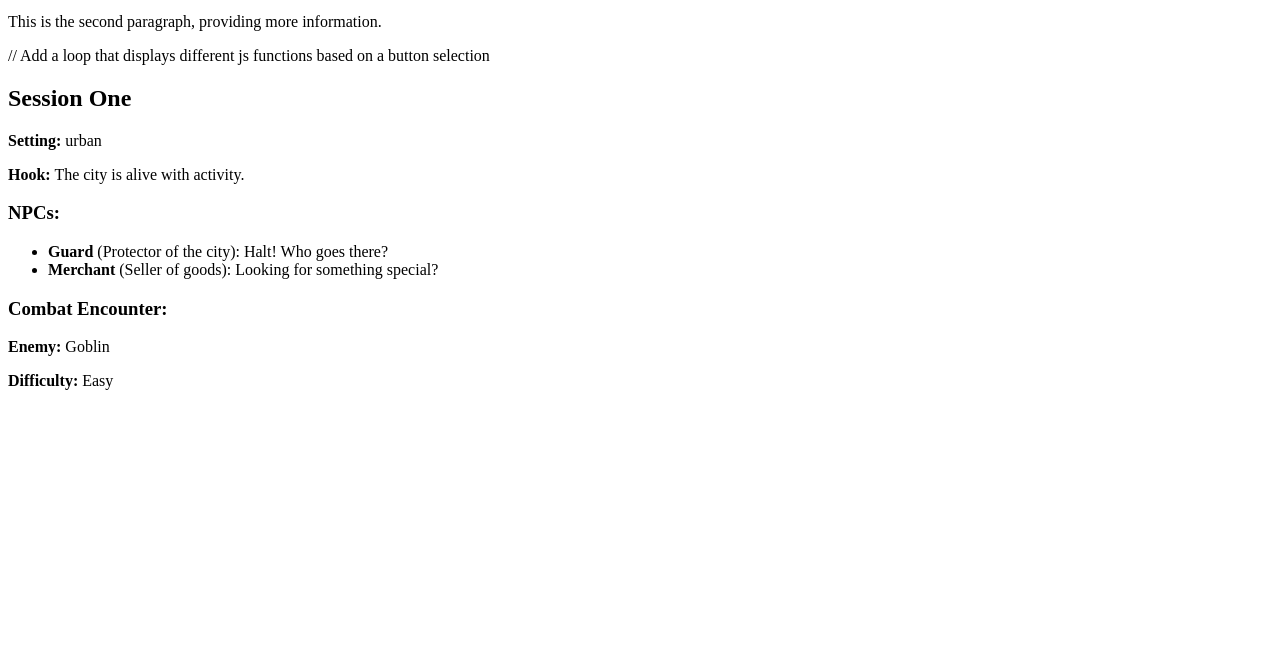
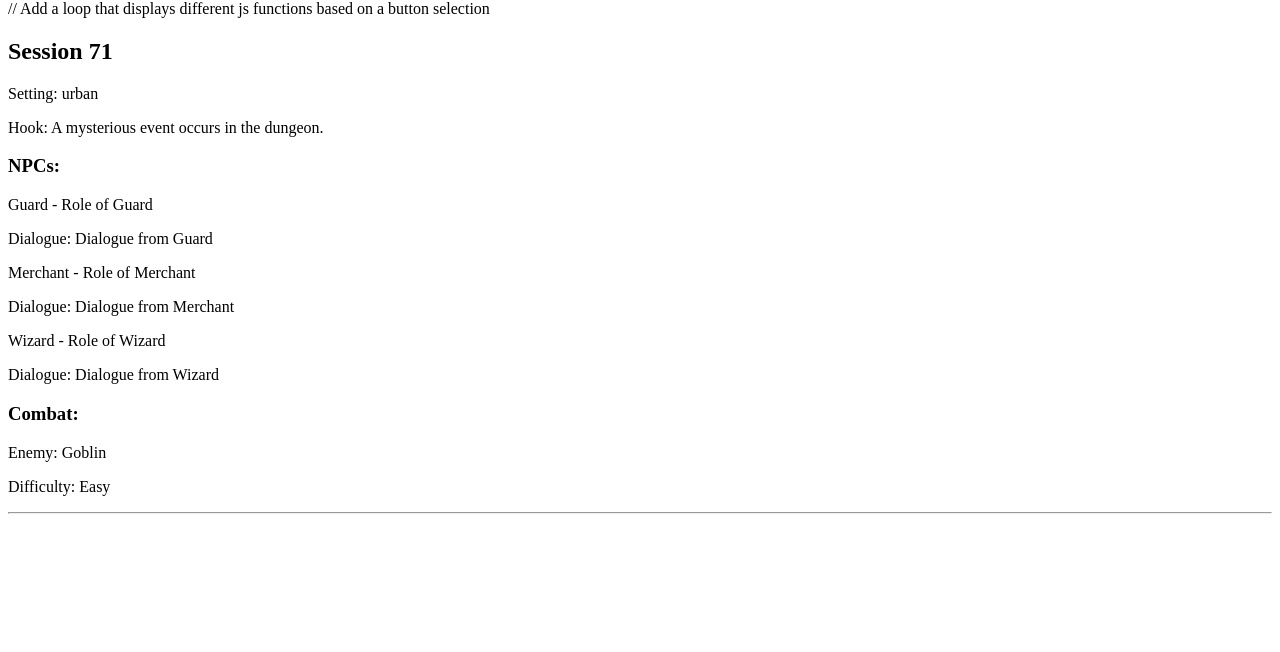
Before and after one commit to AlexisABrown/TabletopTeacher, a plain HTML site: page index.html in a window 1280 px wide. Shown: the part 148-800 px from the top of the page. Drawn offline with Linux system fonts and the light colour scheme.

Commit message:
Added function to generate random session data

```diff
--- a/index.html
+++ b/index.html
@@ -5,8 +5,7 @@
     <title>My HTML Template</title>
 </head>
 <body>
-    <script src="js/addcontent.js"></script>
-    <h1>Welcome to My Page</h1>
+    <h1>Tabletop Teacher</h1>
     <p>This is the first paragraph of the body.</p>
     <p>This is the second paragraph, providing more information.</p>
     // Add a loop that displays different js functions based on a button selection
--- a/js/addcontent.js
+++ /dev/null
@@ -1,13 +0,0 @@
-var greeting
-var today = new Date();
-var hour = today.getHours();
-
-if (hour < 12) {
-    greeting = "Good morning!";
-} else if (hour < 18) {
-    greeting = "Good afternoon!";
-} else {
-    greeting = "Good evening!";
-}
-
-document.write('<h2>' + greeting + '</h2>');
--- a/js/prep.js
+++ b/js/prep.js
@@ -1,33 +1,41 @@
-var sessionData = {
-    title: "Session One",
-    setting: "urban",
-    hook: "The city is alive with activity.",
-    npcs: [
-        {
-            name: "Guard",
-            role: "Protector of the city",
-            dialogue: "Halt! Who goes there?"
-        },
-        {
-            name: "Merchant",
-            role: "Seller of goods",
-            dialogue: "Looking for something special?"
+const settings = ["urban", "forest", "dungeon"];
+const enemies = ["Goblin", "Orc", "Dragon"];
+const difficulties = ["Easy", "Medium", "Hard"];
+function getRandomElement(arr) {
+    return arr[Math.floor(Math.random() * arr.length)];
+}
+
+function generateSession() {
+    const session = {
+        title: "Session " + Math.floor(Math.random() * 100),
+        setting: getRandomElement(settings),
+        hook: "A mysterious event occurs in the " + getRandomElement(settings) + ".",
+        npcs: ['Guard', 'Merchant', 'Wizard'].map(name => ({
+            name: name,
+            role: "Role of " + name,
+            dialogue: "Dialogue from " + name
+        })),
+        combat: {
+            enemy: getRandomElement(enemies),
+            difficulty: getRandomElement(difficulties)
         }
-    ],
-    combat: {
-        enemy: "Goblin",
-        difficulty: "Easy"
-    }
-};
-document.write('<h2>' + sessionData.title + '</h2>');
-document.write('<p><strong>Setting:</strong> ' + sessionData.setting + '</p>');
-document.write('<p><strong>Hook:</strong> ' + sessionData.hook + '</p>');
-document.write('<h3>NPCs:</h3>');
-document.write('<ul>');
-for (var i = 0; i < sessionData.npcs.length; i++) {
-    document.write('<li><strong>' + sessionData.npcs[i].name + '</strong> (' + sessionData.npcs[i].role + '): ' + sessionData.npcs[i].dialogue + '</li>');
+    };
+    return session;
 }
-document.write('</ul>');
-document.write('<h3>Combat Encounter:</h3>');
-document.write('<p><strong>Enemy:</strong> ' + sessionData.combat.enemy + '</p>');
-document.write('<p><strong>Difficulty:</strong> ' + sessionData.combat.difficulty + '</p>');
+
+function outputSession(session) {
+    document.write('<h2>' + session.title + '</h2>');
+    document.write('<p>Setting: ' + session.setting + '</p>');
+    document.write('<p>Hook: ' + session.hook + '</p>');
+    document.write('<h3>NPCs:</h3>');
+    session.npcs.forEach(npc => {
+        document.write('<p>' + npc.name + ' - ' + npc.role + '</p>');
+        document.write('<p>Dialogue: ' + npc.dialogue + '</p>');
+    });
+    document.write('<h3>Combat:</h3>');
+    document.write('<p>Enemy: ' + session.combat.enemy + '</p>');
+    document.write('<p>Difficulty: ' + session.combat.difficulty + '</p>');
+}
+
+outputSession(generateSession());
+document.write('<hr>'); // Separator for clarity
```
